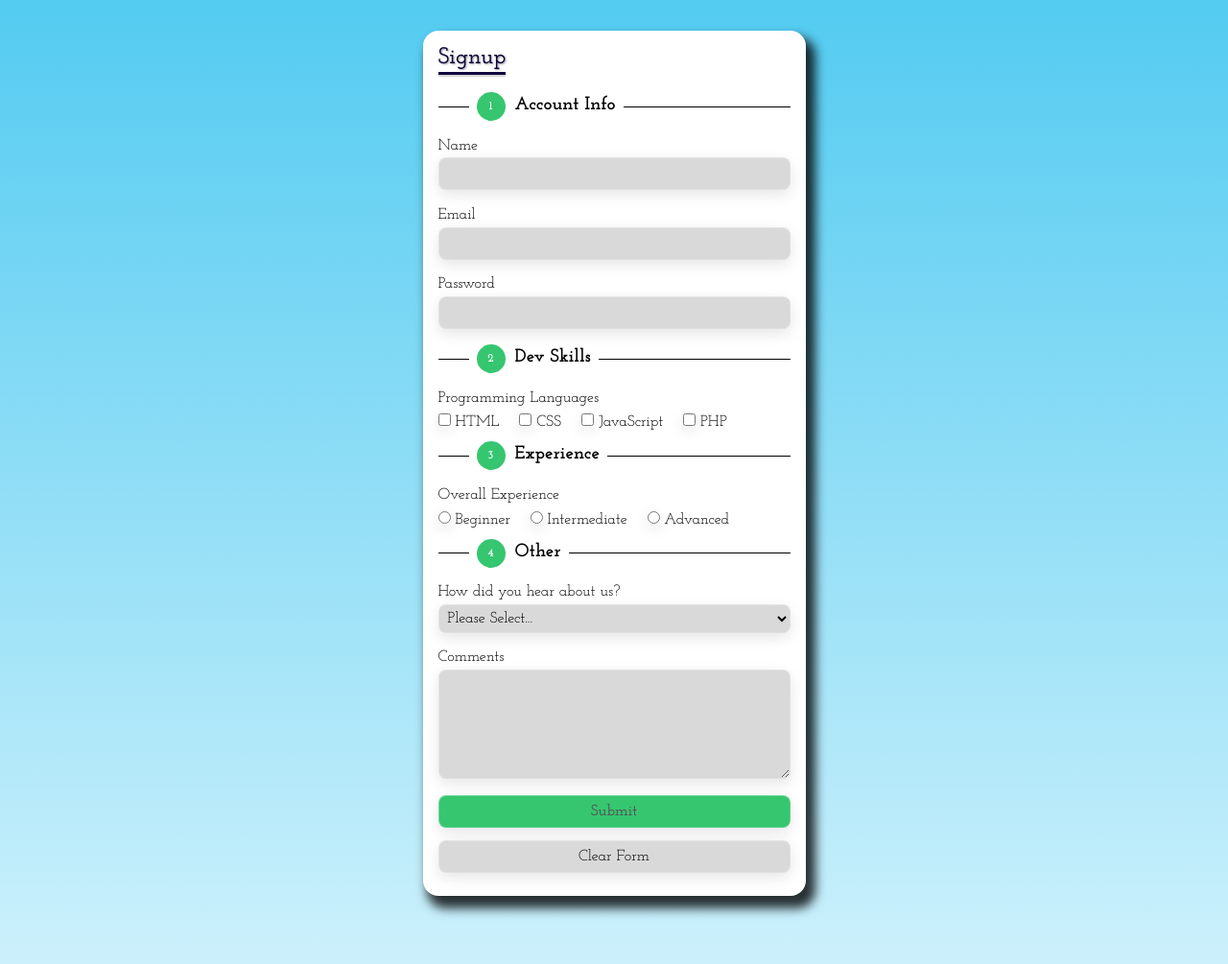
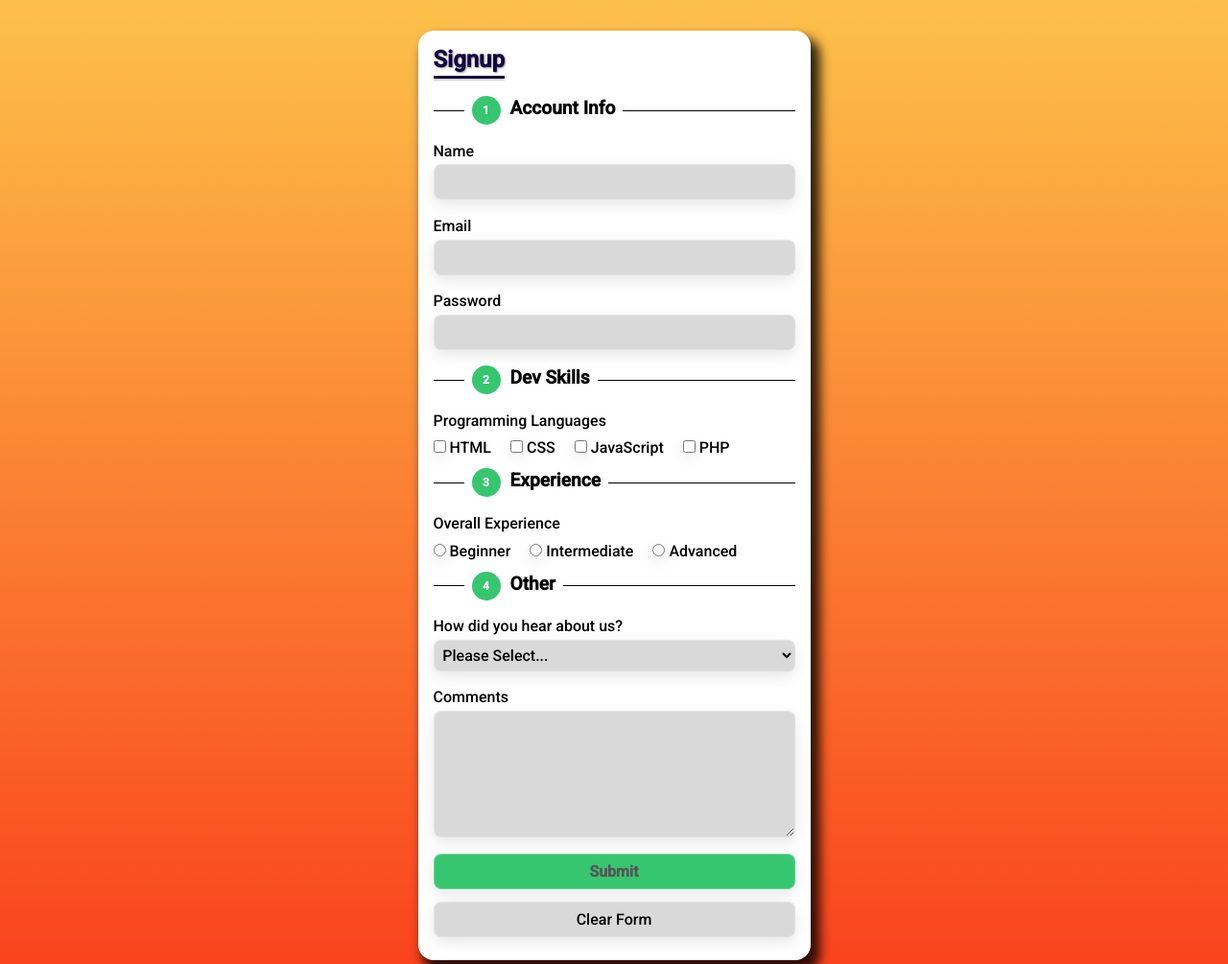
Before and after one commit to piracode/HTML5-Forms, a plain HTML site: page index.html in a window 1280 px wide. Shown: the top 1005 px of the page at 96% size. Drawn offline with Linux system fonts and the light colour scheme.

Commit message:
added sunset colors and changed font family text to Roboto

```diff
--- a/index.html
+++ b/index.html
@@ -8,6 +8,12 @@
       href="https://fonts.googleapis.com/css2?family=Josefin+Slab:wght@100;300;400;600;700&display=swap"
       rel="stylesheet"
     />
+
+    <link
+      href="https://fonts.googleapis.com/css2?family=Roboto:wght@100;300;500&display=swap"
+      rel="stylesheet"
+    />
+
     <link rel="stylesheet" href="styles/styles.css" />
   </head>
   <body>
--- a/styles/styles.css
+++ b/styles/styles.css
@@ -14,7 +14,7 @@ html {
   margin: 0;
   padding: 0;
   box-sizing: border-box;
-  font-family: "Josefin Slab", serif;
+  font-family: "Roboto", sans-serif;
 }
 
 body {
@@ -23,8 +23,8 @@ body {
   padding-bottom: 7rem;
   background: linear-gradient(
     to bottom,
-    rgb(83, 203, 241) 0%,
-    rgb(209, 242, 252) 100%
+    hsl(40, 97%, 64%) 0%,
+    rgb(249, 54, 24) 100%
   );
 }
 
@@ -154,7 +154,7 @@ select {
 .form input:focus,
 .form textarea:focus {
   background: white;
-  border: 1px solid #36c670;
+  border: 1px solid #fcc14c;
 }
 
 /* input:invalid {
```
